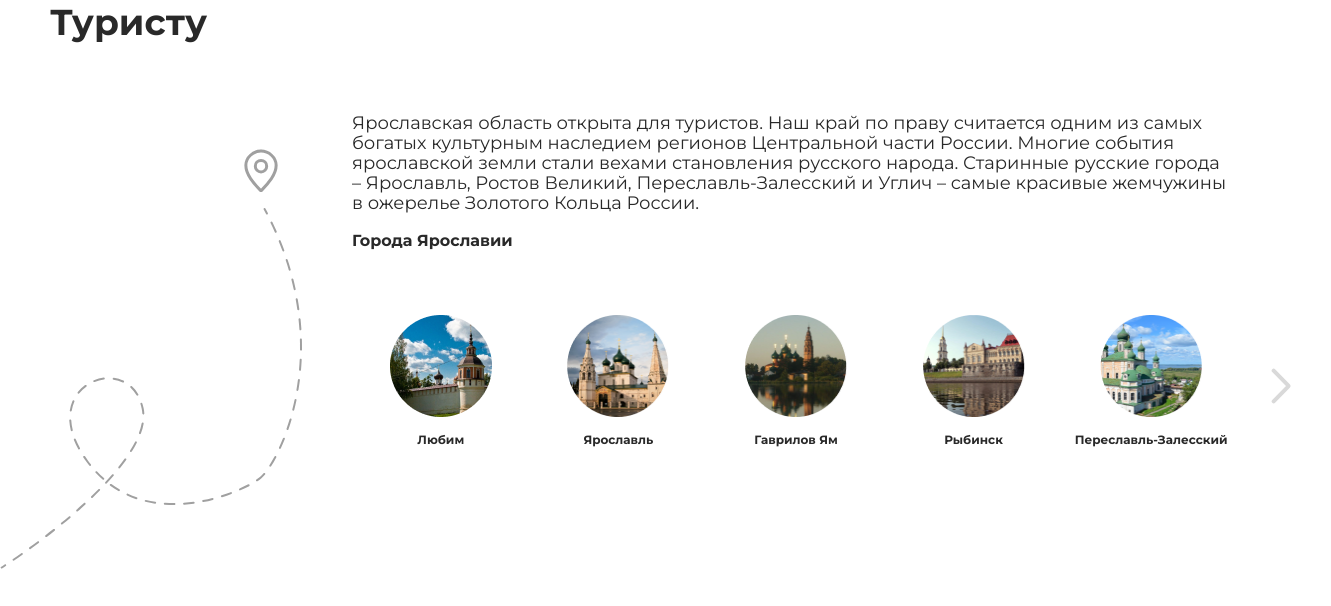
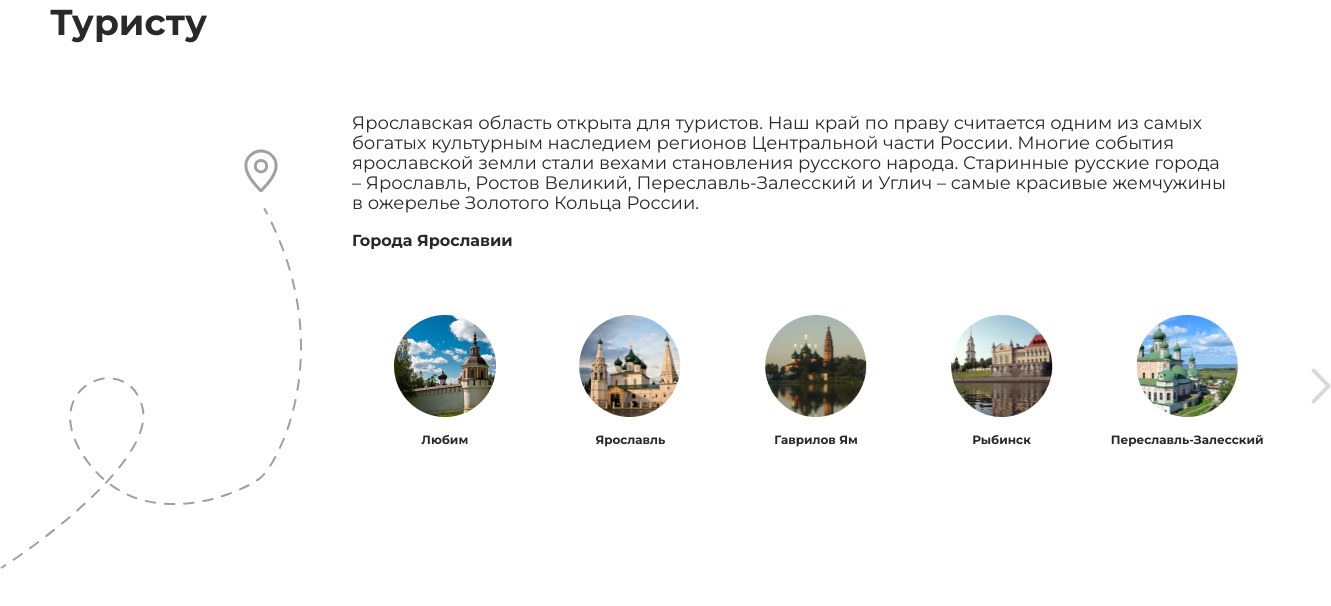
Before and after one commit to Oxy-ja/to_tourist, a React (Create React App) app: page / in a window 1280 px wide. Shown: the top 606 px of the page, 1331 px wide, since content can reach past the window. Built offline with nearby package versions, Linux system fonts and the light colour scheme.

Commit message:
Update App.css

```diff
--- a/src/App.css
+++ b/src/App.css
@@ -7,7 +7,7 @@ body {
 }
 
 .toTourist-wrap {
-    width: 1240px;
+    max-width: 1280px;
     display: grid;
 
     grid-template-areas: 'title title title' 'dest cont cont';
```
